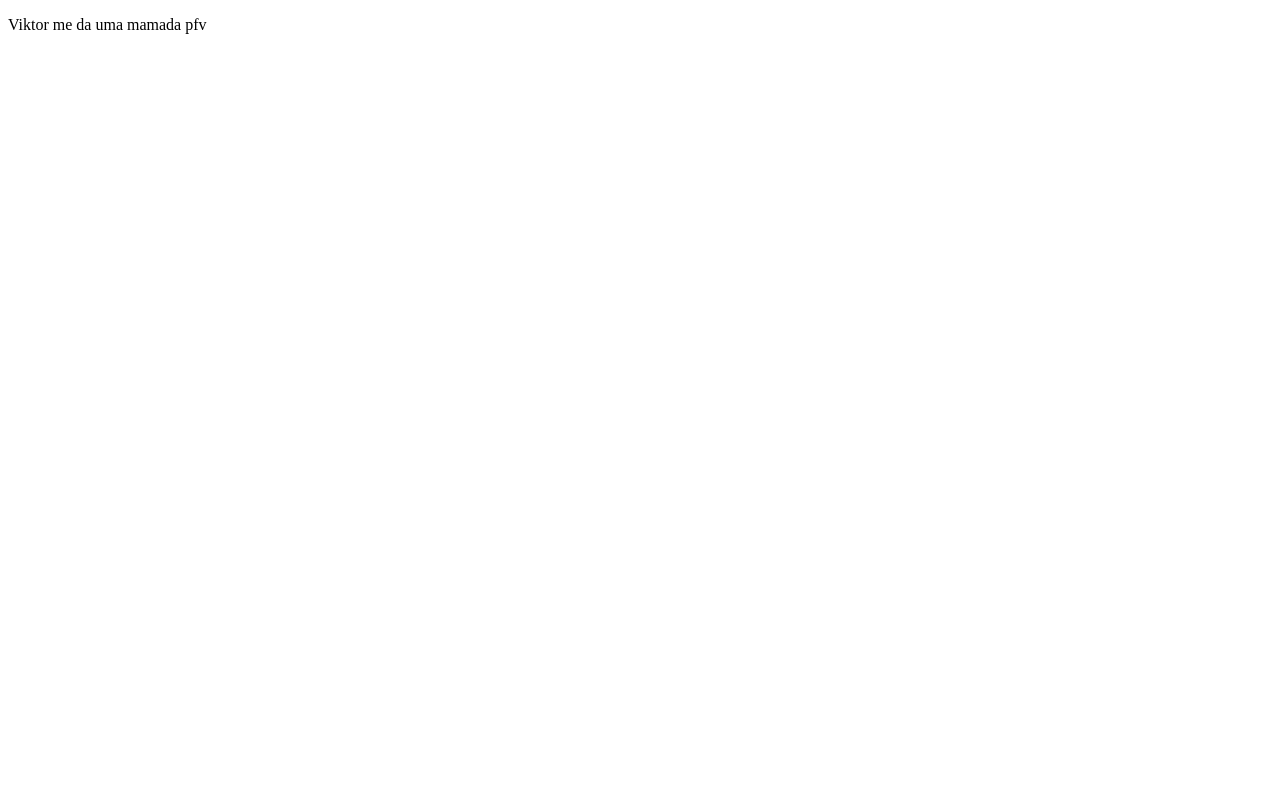
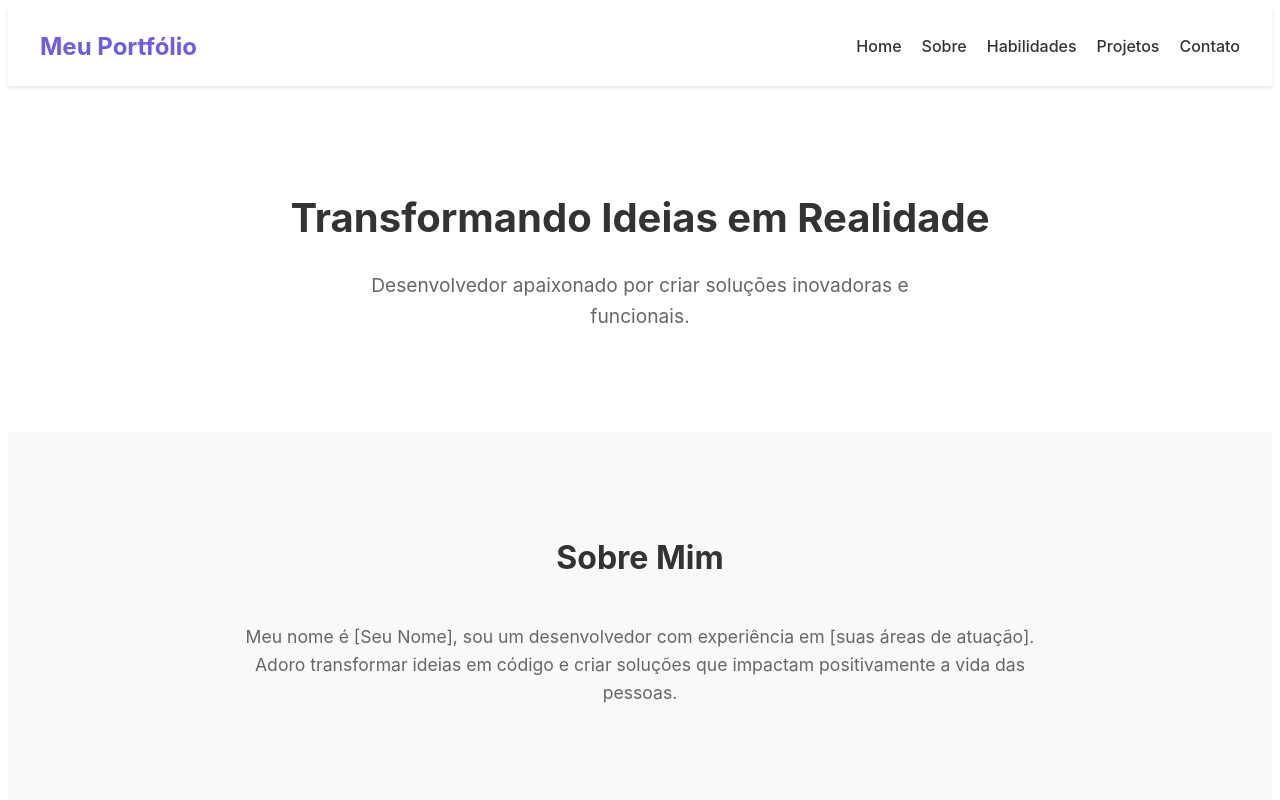
Before and after one commit to Douglas-leonardo/portfolio, an Angular app: page / in a window 1280 px wide. Shown: the top 800 px of the page. Built offline with nearby package versions, Linux system fonts and the light colour scheme.

Commit message:
Subindo novos complementos

```diff
--- a/src/app/home/home.component.html
+++ b/src/app/home/home.component.html
@@ -1 +1,99 @@
-<p>Viktor me da uma mamada pfv</p>
+<!DOCTYPE html>
+<html lang="pt-BR">
+<head>
+    <meta charset="UTF-8">
+    <meta name="viewport" content="width=device-width, initial-scale=1.0">
+    <title>Portfólio Profissional</title>
+</head>
+<body>
+    <header>
+        <div class="container">
+            <nav>
+                <h1>Meu Portfólio</h1>
+                <ul>
+                    <li><a href="#home" class="nav-link">Home</a></li>
+                    <li><a href="#sobre" class="nav-link">Sobre</a></li>
+                    <li><a href="#habilidades" class="nav-link">Habilidades</a></li>
+                    <li><a href="#projetos" class="nav-link">Projetos</a></li>
+                    <li><a href="#contato" class="nav-link">Contato</a></li>
+                </ul>
+            </nav>
+        </div>
+    </header>
+
+    <section class="hero" id="home">
+        <div class="container">
+            <h2>Transformando Ideias em Realidade</h2>
+            <p>Desenvolvedor apaixonado por criar soluções inovadoras e funcionais.</p>
+        </div>
+    </section>
+
+    <section class="about" id="sobre">
+        <div class="container">
+            <h2>Sobre Mim</h2>
+            <p>Meu nome é [Seu Nome], sou um desenvolvedor com experiência em [suas áreas de atuação]. Adoro transformar ideias em código e criar soluções que impactam positivamente a vida das pessoas.</p>
+        </div>
+    </section>
+
+    <section class="skills" id="habilidades">
+        <div class="container">
+            <h2>Habilidades</h2>
+            <div class="skills-grid">
+                <div class="skill">
+                    <h3>HTML & CSS</h3>
+                    <p>Criação de interfaces modernas e responsivas.</p>
+                </div>
+                <div class="skill">
+                    <h3>JavaScript</h3>
+                    <p>Desenvolvimento de interatividade e funcionalidades dinâmicas.</p>
+                </div>
+                <div class="skill">
+                    <h3>React</h3>
+                    <p>Construção de aplicações web escaláveis.</p>
+                </div>
+                <div class="skill">
+                    <h3>UI/UX Design</h3>
+                    <p>Foco em experiências de usuário intuitivas e agradáveis.</p>
+                </div>
+            </div>
+        </div>
+    </section>
+
+    <section class="projects" id="projetos">
+        <div class="container">
+            <h2>Projetos</h2>
+            <div class="projects-grid">
+                <div class="project">
+                    <h3>Projeto 1</h3>
+                    <p>Descrição breve do projeto e suas funcionalidades.</p>
+                </div>
+                <div class="project">
+                    <h3>Projeto 2</h3>
+                    <p>Descrição breve do projeto e suas funcionalidades.</p>
+                </div>
+                <div class="project">
+                    <h3>Projeto 3</h3>
+                    <p>Descrição breve do projeto e suas funcionalidades.</p>
+                </div>
+            </div>
+        </div>
+    </section>
+
+    <section class="contact" id="contato">
+        <div class="container">
+            <h2>Contato</h2>
+            <a href="mailto:seuemail@example.com">Email</a>
+            <a href="https://linkedin.com/in/seu-linkedin" target="_blank">LinkedIn</a>
+            <a href="https://github.com/seu-github" target="_blank">GitHub</a>
+        </div>
+    </section>
+
+    <footer>
+        <div class="container">
+            <p>&copy; 2023 [Seu Nome]. Todos os direitos reservados.</p>
+        </div>
+    </footer>
+
+    <script src="home.component.ts"></script>
+</body>
+</html>
--- a/src/app/home/home.component.scss
+++ b/src/app/home/home.component.scss
@@ -0,0 +1,225 @@
+body, h1, h2, p, ul, li, a {
+  margin: 0;
+  padding: 0;
+  font-family: 'Inter', sans-serif;
+}
+
+/* Estilos gerais */
+body {
+  background-color: #f8f9fa;
+  color: #333;
+  line-height: 1.6;
+  scroll-behavior: smooth;
+}
+
+/* Header */
+header {
+  background-color: #ffffff;
+  padding: 20px 0;
+  box-shadow: 0 2px 4px rgba(0, 0, 0, 0.1);
+  position: sticky;
+  top: 0;
+  z-index: 1000;
+}
+
+.container {
+  max-width: 1200px;
+  margin: 0 auto;
+  padding: 0 20px;
+}
+
+nav {
+  display: flex;
+  justify-content: space-between;
+  align-items: center;
+}
+
+nav h1 {
+  font-size: 1.5rem;
+  color: #6c5ce7;
+}
+
+nav ul {
+  display: flex;
+  gap: 20px;
+  list-style: none;
+}
+
+nav ul li a {
+  color: #333;
+  text-decoration: none;
+  font-weight: 500;
+  transition: color 0.3s ease;
+}
+
+nav ul li a:hover {
+  color: #6c5ce7;
+}
+
+/* Hero Section */
+.hero {
+  background-color: #ffffff;
+  padding: 100px 0;
+  text-align: center;
+}
+
+.hero h2 {
+  font-size: 2.5rem;
+  color: #333;
+  margin-bottom: 20px;
+}
+
+.hero p {
+  font-size: 1.2rem;
+  color: #666;
+  max-width: 600px;
+  margin: 0 auto;
+}
+
+/* Sobre Mim */
+.about {
+  padding: 100px 0;
+  background-color: #f8f9fa;
+}
+
+.about h2 {
+  font-size: 2rem;
+  color: #333;
+  text-align: center;
+  margin-bottom: 40px;
+}
+
+.about p {
+  font-size: 1.1rem;
+  color: #666;
+  max-width: 800px;
+  margin: 0 auto;
+  text-align: center;
+}
+
+/* Habilidades */
+.skills {
+  padding: 100px 0;
+  background-color: #ffffff;
+}
+
+.skills h2 {
+  font-size: 2rem;
+  color: #333;
+  text-align: center;
+  margin-bottom: 40px;
+}
+
+.skills-grid {
+  display: grid;
+  grid-template-columns: repeat(auto-fit, minmax(200px, 1fr));
+  gap: 20px;
+  max-width: 800px;
+  margin: 0 auto;
+}
+
+.skill {
+  background-color: #f8f9fa;
+  padding: 20px;
+  border-radius: 10px;
+  text-align: center;
+  transition: transform 0.3s ease, box-shadow 0.3s ease;
+}
+
+.skill:hover {
+  transform: translateY(-10px);
+  box-shadow: 0 4px 6px rgba(0, 0, 0, 0.1);
+}
+
+.skill h3 {
+  font-size: 1.2rem;
+  color: #6c5ce7;
+  margin-bottom: 10px;
+}
+
+.skill p {
+  font-size: 1rem;
+  color: #666;
+}
+
+/* Projetos */
+.projects {
+  padding: 100px 0;
+  background-color: #f8f9fa;
+}
+
+.projects h2 {
+  font-size: 2rem;
+  color: #333;
+  text-align: center;
+  margin-bottom: 40px;
+}
+
+.projects-grid {
+  display: grid;
+  grid-template-columns: repeat(auto-fit, minmax(300px, 1fr));
+  gap: 20px;
+  max-width: 1200px;
+  margin: 0 auto;
+}
+
+.project {
+  background-color: #ffffff;
+  padding: 20px;
+  border-radius: 10px;
+  box-shadow: 0 4px 6px rgba(0, 0, 0, 0.1);
+  transition: transform 0.3s ease;
+}
+
+.project:hover {
+  transform: translateY(-10px);
+}
+
+.project h3 {
+  font-size: 1.2rem;
+  color: #6c5ce7;
+  margin-bottom: 10px;
+}
+
+.project p {
+  font-size: 1rem;
+  color: #666;
+}
+
+/* Contato */
+.contact {
+  padding: 100px 0;
+  background-color: #ffffff;
+  text-align: center;
+}
+
+.contact h2 {
+  font-size: 2rem;
+  color: #333;
+  margin-bottom: 20px;
+}
+
+.contact a {
+  color: #6c5ce7;
+  text-decoration: none;
+  margin: 0 10px;
+  font-size: 1.2rem;
+  transition: opacity 0.3s ease;
+}
+
+.contact a:hover {
+  opacity: 0.8;
+}
+
+/* Rodapé */
+footer {
+  background-color: #333;
+  color: white;
+  text-align: center;
+  padding: 20px 0;
+}
+
+footer p {
+  margin: 0;
+  font-size: 0.9rem;
+}
--- a/src/app/home/home.component.ts
+++ b/src/app/home/home.component.ts
@@ -1,11 +1,47 @@
-import { Component } from '@angular/core';
+import { Component, OnInit } from '@angular/core';
 
 @Component({
   selector: 'app-home',
-  imports: [],
   templateUrl: './home.component.html',
-  styleUrl: './home.component.scss'
+  styleUrls: ['./home.component.scss']
 })
-export class HomeComponent {
+export class HomeComponent implements OnInit {
 
+  constructor() { }
+
+  ngOnInit(): void {
+    this.setupSmoothScroll();
+    this.setupFadeInAnimations();
+  }
+
+  private setupSmoothScroll(): void {
+    document.querySelectorAll('.nav-link').forEach(anchor => {
+      anchor.addEventListener('click', (e) => {
+        e.preventDefault();
+        const targetId = anchor.getAttribute('href');
+        if (targetId) {
+          const targetSection = document.querySelector(targetId);
+          if (targetSection) {
+            targetSection.scrollIntoView({ behavior: 'smooth' });
+          }
+        }
+      });
+    });
+  }
+
+  private setupFadeInAnimations(): void {
+    const fadeInElements = document.querySelectorAll('.fade-in');
+
+    const observer = new IntersectionObserver((entries) => {
+      entries.forEach(entry => {
+        if (entry.isIntersecting) {
+          entry.target.classList.add('visible');
+        }
+      });
+    }, { threshold: 0.1 });
+
+    fadeInElements.forEach(element => {
+      observer.observe(element);
+    });
+  }
 }
```
Also changed, not shown: package.json (+9 -1 lines), 1 other file (tests, documents, lock files or other folders).
